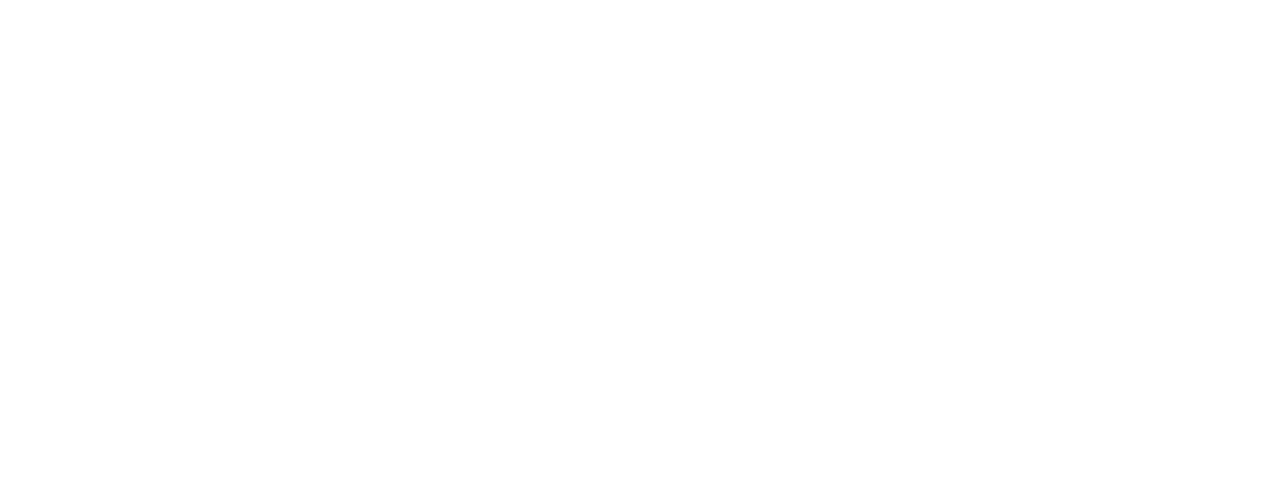
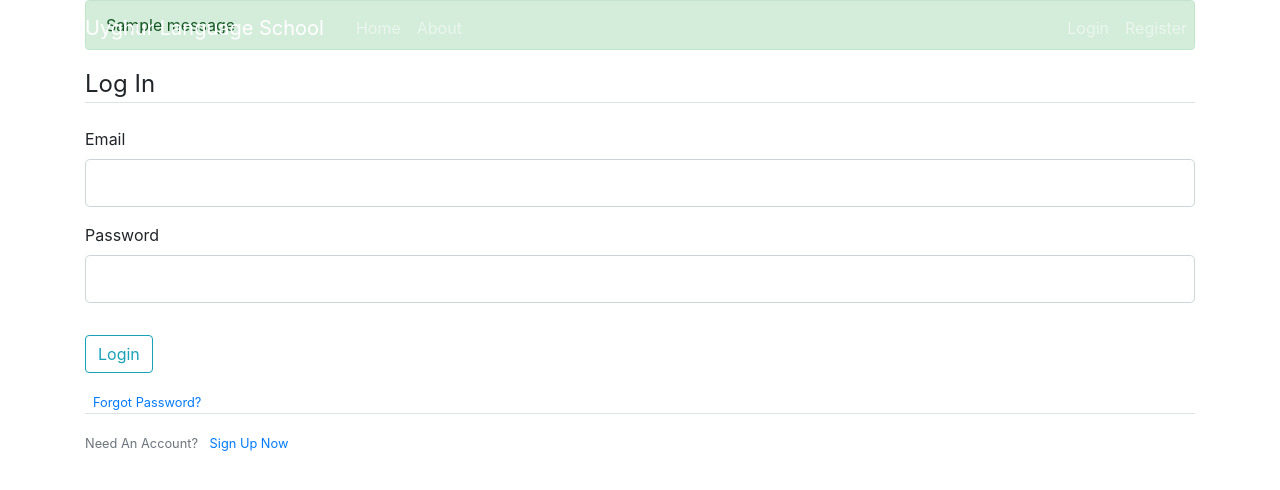
Before and after one commit to habibah-adam/uyghur_school, a Flask app: page /login in a window 1280 px wide. Before the commit the part shown is empty. Shown: the top 490 px of the page. Run offline with Flask 2, Linux system fonts and the light colour scheme; one stand-in notice (Sample message) is shown; some libraries are stand-ins or nearby versions.

Commit message:
login form added

```diff
--- a/app.py
+++ b/app.py
@@ -1,4 +1,4 @@
-from flask import Flask, render_template, url_for
+from flask import Flask, render_template, url_for, flash, redirect
 from forms import RegistrationForm, LoginForm
 app = Flask(__name__)
 
@@ -16,15 +16,24 @@
     return render_template('about.html', title='About')
 
 
-@app.route('/register')
+@app.route('/register', methods=['GET', 'POST'])
 def register():
     form = RegistrationForm()
+    if form.validate_on_submit():
+        flash(f'Account created for {form.username.data}!', 'success')
+        return redirect(url_for('home'))
     return render_template('register.html', title='Register', form=form)
 
 
-@app.route('/login')
+@app.route('/login', methods=['GET', 'POST'])
 def login():
     form = LoginForm()
+    if form.validate_on_submit():
+        if form.email.data == 'admin@blog.com' and form.password.data == 'password':
+            flash('You have been logged in!', 'success')
+            return redirect(url_for('home'))
+        else:
+            flash('Login Unsuccessful. Please check username and password', 'danger')
     return render_template('login.html', title='Login', form=form)
 
 
--- a/forms.py
+++ b/forms.py
@@ -1,5 +1,5 @@
 from flask_wtf import FlaskForm
-from wtforms import StringField, PasswordField, SubmitField, BooleanField, validators
+from wtforms import StringField, PasswordField, SubmitField
 from wtforms.validators import DataRequired, Length, Email, EqualTo
 
 
@@ -19,5 +19,5 @@
     email = StringField('Email', validators=[DataRequired(), Email()])
     password = PasswordField('Password', validators=[DataRequired()])
 
-    remember = BooleanField('Sign Up')
+    # remember = BooleanField('Sign Up')
     submit = SubmitField('Login')
--- a/templates/layout.html
+++ b/templates/layout.html
@@ -26,13 +26,13 @@
                 </button>
                 <div class="collapse navbar-collapse" id="navbarToggle">
                     <div class="navbar-nav mr-auto">
-                        <a class="nav-item nav-link" href="/">Home</a>
-                        <a class="nav-item nav-link" href="/about">About</a>
+                        <a class="nav-item nav-link" href="{{ url_for('home') }}">Home</a>
+                        <a class="nav-item nav-link" href="{{ url_for('about') }}">About</a>
                     </div>
                     <!-- Navbar Right Side -->
                     <div class="navbar-nav">
-                        <a class="nav-item nav-link" href="/login">Login</a>
-                        <a class="nav-item nav-link" href="/register">Register</a>
+                        <a class="nav-item nav-link" href="{{ url_for('login') }}">Login</a>
+                        <a class="nav-item nav-link" href="{{ url_for('register') }}">Register</a>
                     </div>
                 </div>
             </div>
@@ -44,6 +44,15 @@
     <main role="main" class="container">
         <div class="row">
             <div class="col-md-12">
+                {% with messages = get_flashed_messages(with_categories=true) %}
+                    {% if messages %}
+                        {% for category, message in messages %}
+                            <div class="alert alert-{{ category }}">
+                                {{ message }}
+                            </div>
+                        {% endfor %}
+                    {% endif %}
+                {% endwith %}
                 {% block content %}{% endblock %}
             </div>
 
--- a/templates/login.html
+++ b/templates/login.html
@@ -0,0 +1,50 @@
+
+{% extends "layout.html" %}
+{% block content %}
+    <div class="content-section">
+        <form method="POST" action="">
+            {{ form.hidden_tag() }}
+            <fieldset class="form-group">
+                <legend class="border-bottom mb-4">Log In</legend>
+                <div class="form-group">
+                    {{ form.email.label(class="form-control-label") }}
+                    {% if form.email.errors %}
+                        {{ form.email(class="form-control form-control-lg is-invalid") }}
+                        <div class="invalid-feedback">
+                            {% for error in form.email.errors %}
+                                <span>{{ error }}</span>
+                            {% endfor %}
+                        </div>
+                    {% else %}
+                        {{ form.email(class="form-control form-control-lg") }}
+                    {% endif %}
+                </div>
+                <div class="form-group">
+                    {{ form.password.label(class="form-control-label") }}
+                    {% if form.password.errors %}
+                        {{ form.password(class="form-control form-control-lg is-invalid") }}
+                        <div class="invalid-feedback">
+                            {% for error in form.password.errors %}
+                                <span>{{ error }}</span>
+                            {% endfor %}
+                        </div>
+                    {% else %}
+                        {{ form.password(class="form-control form-control-lg") }}
+                    {% endif %}
+                </div>
+
+            </fieldset>
+            <div class="form-group">
+                {{ form.submit(class="btn btn-outline-info") }}
+            </div>
+            <small class="text-muted ml-2">
+                <a href="#">Forgot Password?</a>
+            </small>
+        </form>
+    </div>
+    <div class="border-top pt-3">
+        <small class="text-muted">
+            Need An Account? <a class="ml-2" href="{{ url_for('register') }}">Sign Up Now</a>
+        </small>
+    </div>
+{% endblock content %}
```
Also changed, not shown: templates/register.html (+41 -1 lines).
